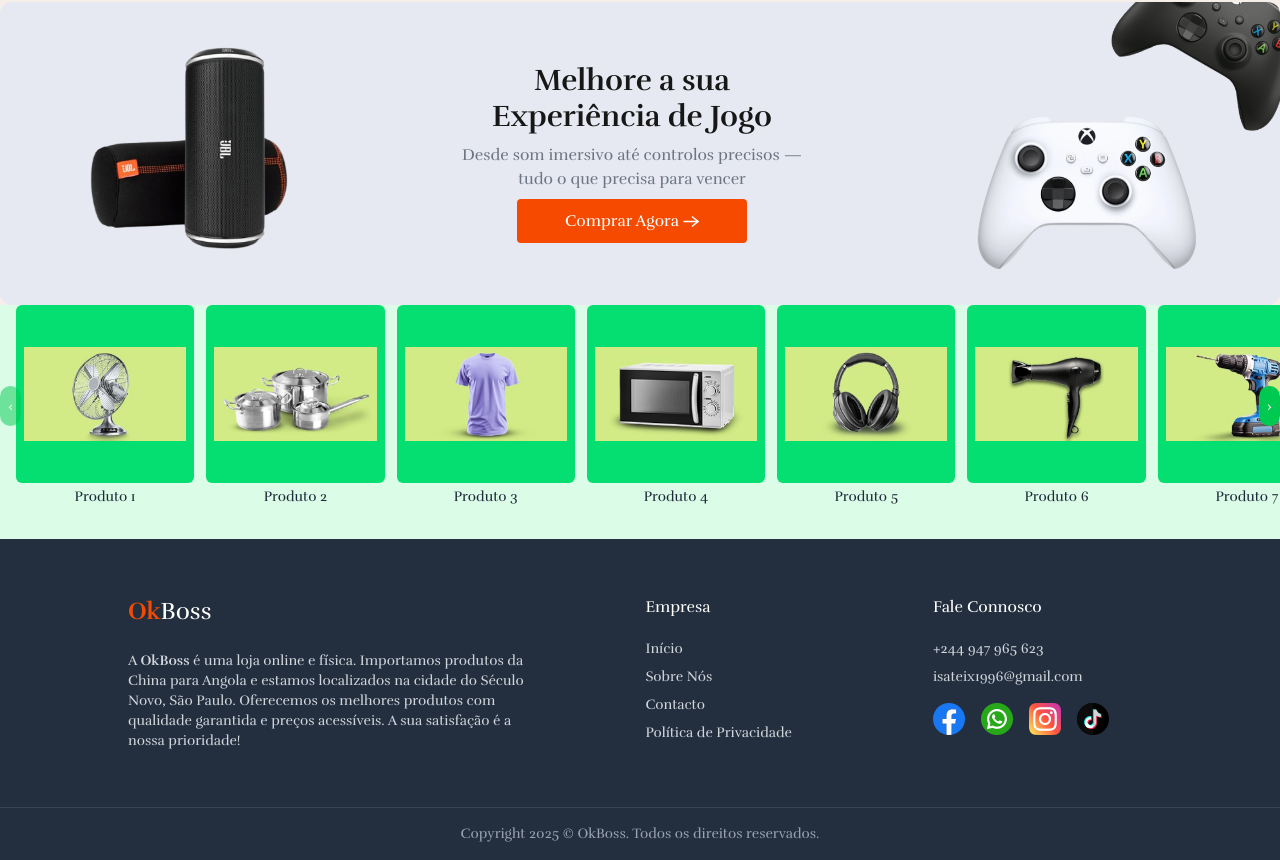
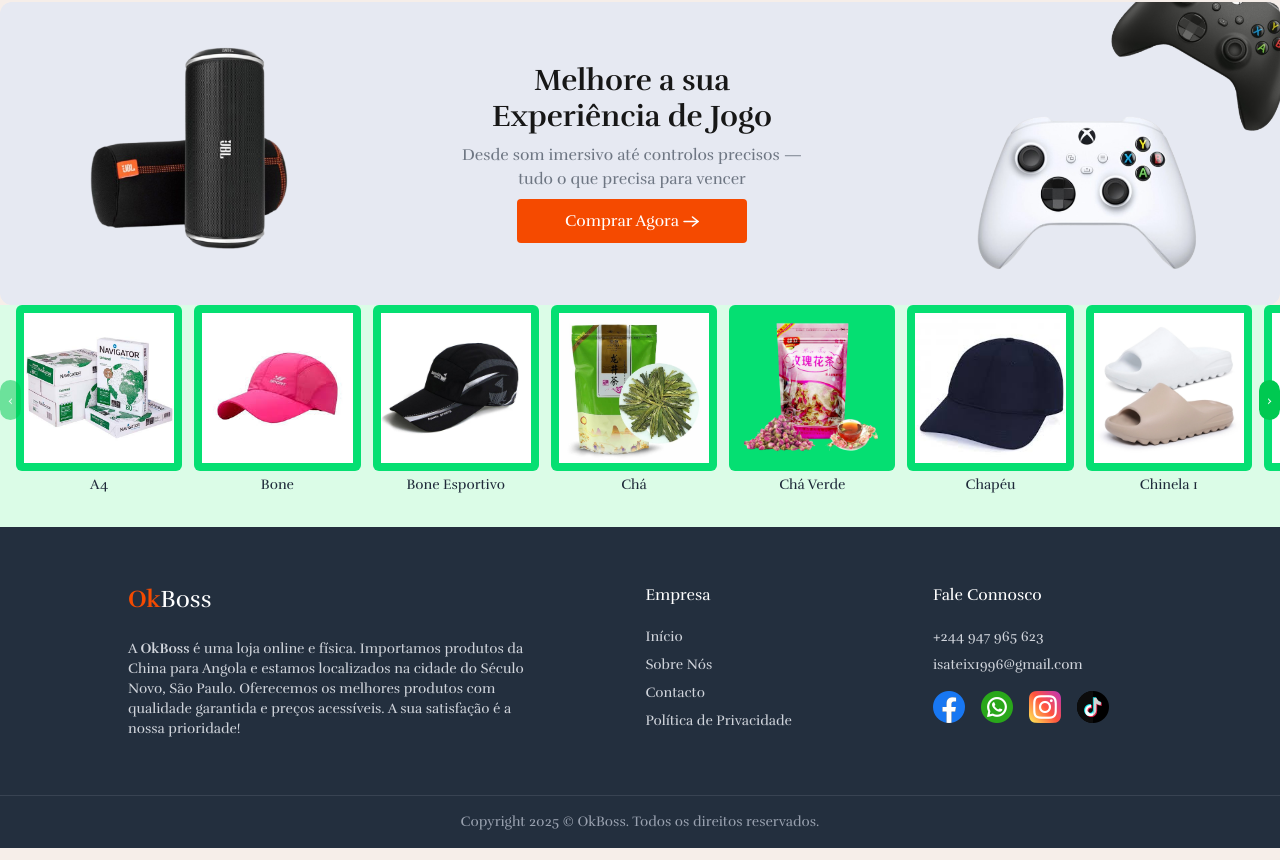
Before and after one commit to isateix/okboos, a Next.js app: page / in a window 1280 px wide. Shown: the part 1595-2455 px from the top of the page. Built offline with nearby package versions, Linux system fonts and the light colour scheme.

Commit message:
update: Melhorias na secção produtos

```diff
--- a/src/components/Secao1.tsx
+++ b/src/components/Secao1.tsx
@@ -3,19 +3,14 @@
 import React, { useState, useEffect } from "react";
 import Image from "next/image";
 import { motion } from "framer-motion";
+import { products } from "../data/products";
 
-// 15 cards com imagens de 9.jpg a 23.jpg
-const cards = Array.from({ length: 15 }, (_, i) => ({
-  id: i + 1,
-  title: `Produto ${i + 1}`,
-  img: `/images/${9 + i}.jpg`, // 9.jpg, 10.jpg, ..., 23.jpg
-}));
+const cards = products.map(p => ({ id: p.id, title: p.name, img: p.image }));
 
 const Secao1: React.FC = () => {
   const [currentIndex, setCurrentIndex] = useState(0);
   const [cardsPerView, setCardsPerView] = useState(7);
 
-  // Ajusta cards visíveis conforme tamanho da tela
   useEffect(() => {
     const handleResize = () => {
       if (window.innerWidth >= 1280) setCardsPerView(7);
@@ -24,22 +19,20 @@
       else setCardsPerView(2);
 
       setCurrentIndex((prev) =>
-        Math.min(prev, Math.max(0, cards.length - cardsPerView))
+        Math.min(prev, Math.max(0, Math.ceil(cards.length / cardsPerView) - 1))
       );
     };
     handleResize();
     window.addEventListener("resize", handleResize);
     return () => window.removeEventListener("resize", handleResize);
-  }, []);
+  }, [cards.length, cardsPerView]);
 
-  // Avança um "grupo" de cards
   const nextSlide = () => {
     setCurrentIndex((prev) =>
       Math.min(prev + 1, cards.length - cardsPerView)
     );
   };
 
-  // Volta 1 card
   const prevSlide = () => {
     setCurrentIndex((prev) => Math.max(prev - 1, 0));
   };
@@ -47,7 +40,6 @@
   return (
     <section className="-mt-16 pb-8 bg-green-100">
       <div className="relative px-4 overflow-hidden">
-        {/* Botão recuar */}
         <button
           onClick={prevSlide}
           className="absolute left-0 top-1/2 -translate-y-1/2 z-10 bg-green-500 text-white p-2 rounded-full hover:bg-green-600 disabled:opacity-50"
@@ -56,19 +48,16 @@
           ‹
         </button>
 
-        {/* Cards */}
         <motion.div
-          className="flex gap-3 transition-transform duration-300"
-          style={{
-            width: `${(cards.length / cardsPerView) * 100}%`,
-            transform: `translateX(-${currentIndex * 100}%)`,
-          }}
+          className="flex gap-3"
+          animate={{ x: `-${currentIndex * (100 / cardsPerView)}%` }}
+          transition={{ type: "spring", stiffness: 300, damping: 30 }}
         >
           {cards.map((card) => (
             <div
               key={card.id}
               className="flex-shrink-0 flex flex-col items-center"
-              style={{ width: `${100 / cards.length}%` }}
+              style={{ flex: `0 0 calc(${100 / cardsPerView}% - 0.75rem)` }}
             >
               <div className="w-full aspect-square bg-green-400 rounded-md flex items-center justify-center p-2">
                 <div className="relative w-full h-full">
@@ -85,7 +74,6 @@
           ))}
         </motion.div>
 
-        {/* Botão avançar */}
         <button
           onClick={nextSlide}
           className="absolute right-0 top-1/2 -translate-y-1/2 z-10 bg-green-500 text-white p-2 rounded-full hover:bg-green-600 disabled:opacity-50"
```
